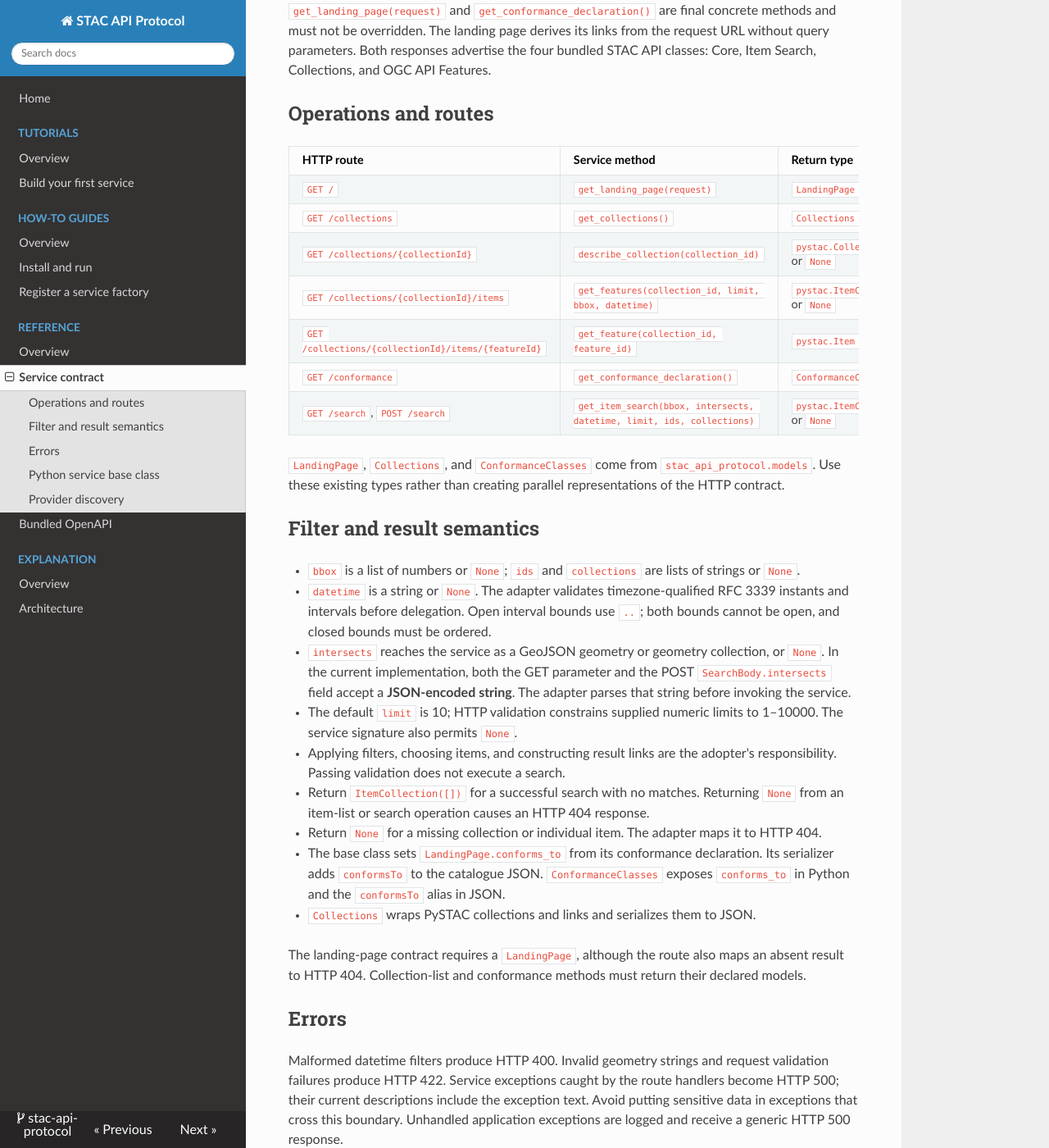
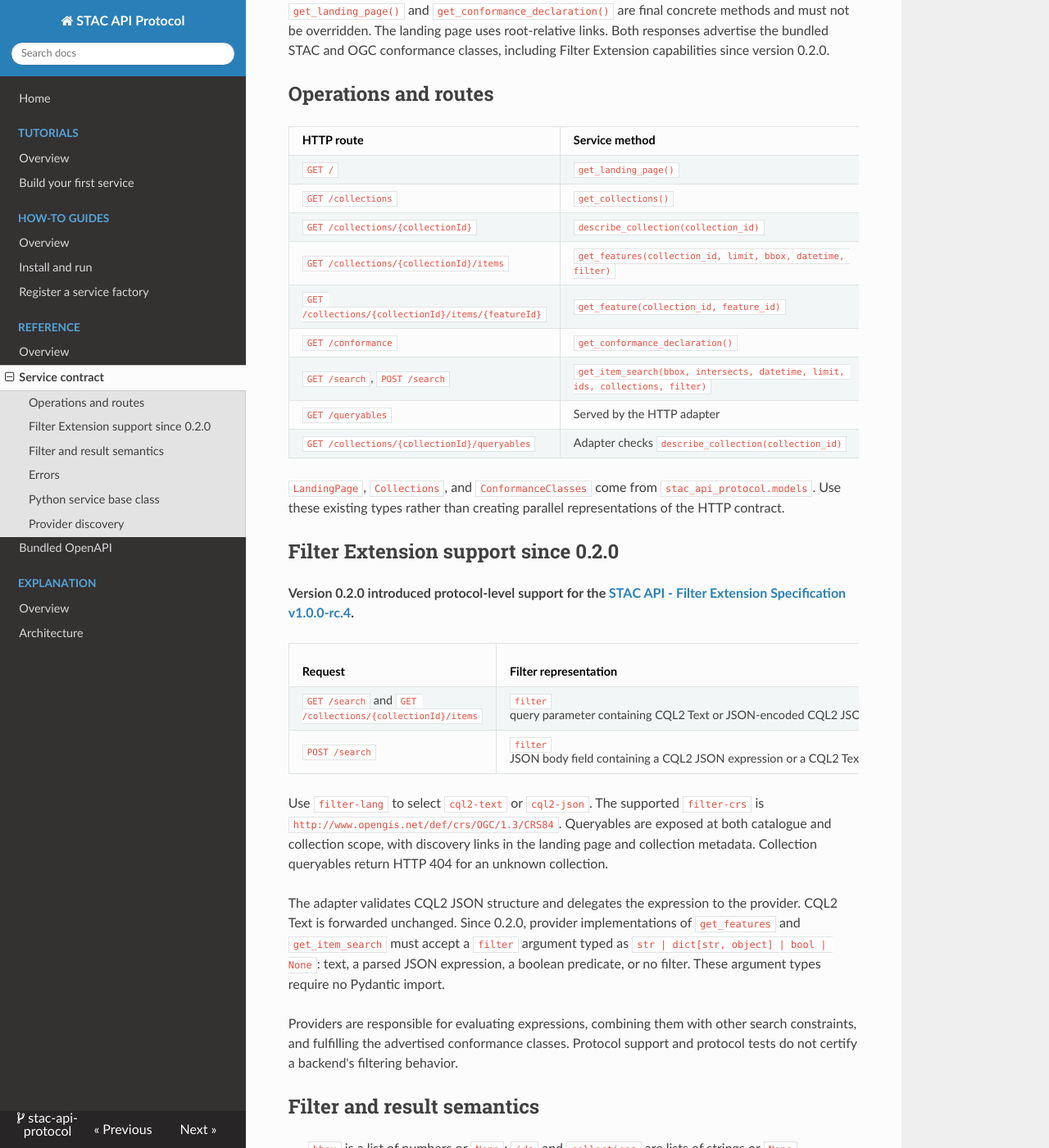
Before and after one commit to Terradue/stac-api-protocol, an MkDocs documentation site: the page built from docs/reference/api.md, in a window 1280 px wide and 1400 px high, scrolled down 282 px. Shown: the whole window at 82% size. Built offline with MkDocs 1.6.1, drawn with Linux system fonts in a browser that asks for light colours; nearby versions of some CDN libraries.

Commit message:
docs: doc updated for v0.2.0

```diff
--- a/docs/reference/api.md
+++ b/docs/reference/api.md
@@ -22,26 +22,53 @@ methods with parsed filter values. All seven operations belong to the same
 registered `item_service` provider.
 
 The constructor requires `id`, `title`, and `description`. Five catalogue operations
-are abstract. `get_landing_page(request)` and `get_conformance_declaration()` are
-final concrete methods and must not be overridden. The landing page derives its
-links from the request URL without query parameters. Both responses advertise the
-four bundled STAC API classes: Core, Item Search, Collections, and OGC API Features.
+are abstract. `get_landing_page()` and `get_conformance_declaration()` are
+final concrete methods and must not be overridden. The landing page uses
+root-relative links. Both responses advertise the bundled STAC and OGC
+conformance classes, including Filter Extension capabilities since version 0.2.0.
 
 ## Operations and routes
 
 | HTTP route | Service method | Return type |
 | --- | --- | --- |
-| `GET /` | `get_landing_page(request)` | `LandingPage` |
+| `GET /` | `get_landing_page()` | `LandingPage` |
 | `GET /collections` | `get_collections()` | `Collections` |
 | `GET /collections/{collectionId}` | `describe_collection(collection_id)` | `pystac.Collection` or `None` |
-| `GET /collections/{collectionId}/items` | `get_features(collection_id, limit, bbox, datetime)` | `pystac.ItemCollection` or `None` |
+| `GET /collections/{collectionId}/items` | `get_features(collection_id, limit, bbox, datetime, filter)` | `pystac.ItemCollection` or `None` |
 | `GET /collections/{collectionId}/items/{featureId}` | `get_feature(collection_id, feature_id)` | `pystac.Item` or `None` |
 | `GET /conformance` | `get_conformance_declaration()` | `ConformanceClasses` |
-| `GET /search`, `POST /search` | `get_item_search(bbox, intersects, datetime, limit, ids, collections)` | `pystac.ItemCollection` or `None` |
+| `GET /search`, `POST /search` | `get_item_search(bbox, intersects, datetime, limit, ids, collections, filter)` | `pystac.ItemCollection` or `None` |
+| `GET /queryables` | Served by the HTTP adapter | JSON Schema (`application/schema+json`) |
+| `GET /collections/{collectionId}/queryables` | Adapter checks `describe_collection(collection_id)` | JSON Schema (`application/schema+json`) |
 
 `LandingPage`, `Collections`, and `ConformanceClasses` come from
 `stac_api_protocol.models`. Use these existing types rather than creating
 parallel representations of the HTTP contract.
+
+## Filter Extension support since 0.2.0
+
+**Version 0.2.0 introduced protocol-level support for the
+[STAC API - Filter Extension Specification v1.0.0-rc.4](https://github.com/stac-api-extensions/filter/blob/v1.0.0-rc.4/README.md).**
+
+| Request | Filter representation | Default `filter-lang` |
+| --- | --- | --- |
+| `GET /search` and `GET /collections/{collectionId}/items` | `filter` query parameter containing CQL2 Text or JSON-encoded CQL2 JSON | `cql2-text` |
+| `POST /search` | `filter` JSON body field containing a CQL2 JSON expression or a CQL2 Text string | `cql2-json` |
+
+Use `filter-lang` to select `cql2-text` or `cql2-json`. The supported `filter-crs`
+is `http://www.opengis.net/def/crs/OGC/1.3/CRS84`. Queryables are exposed at both
+catalogue and collection scope, with discovery links in the landing page and
+collection metadata. Collection queryables return HTTP 404 for an unknown collection.
+
+The adapter validates CQL2 JSON structure and delegates the expression to the
+provider. CQL2 Text is forwarded unchanged. Since 0.2.0, provider implementations
+of `get_features` and `get_item_search` must accept a `filter` argument typed as
+`str | dict[str, object] | bool | None`: text, a parsed JSON expression, a boolean
+predicate, or no filter. These argument types require no Pydantic import.
+
+Providers are responsible for evaluating expressions, combining them with other
+search constraints, and fulfilling the advertised conformance classes. Protocol
+support and protocol tests do not certify a backend's filtering behavior.
 
 ## Filter and result semantics
 
```
Also changed, not shown: CHANGELOG.md (+1 -1 lines), README.md (+7 -0 lines), demo/README.md (+9 -2 lines), docs/explanation/architecture.md (+6 -5 lines), docs/index.md (+7 -0 lines).
